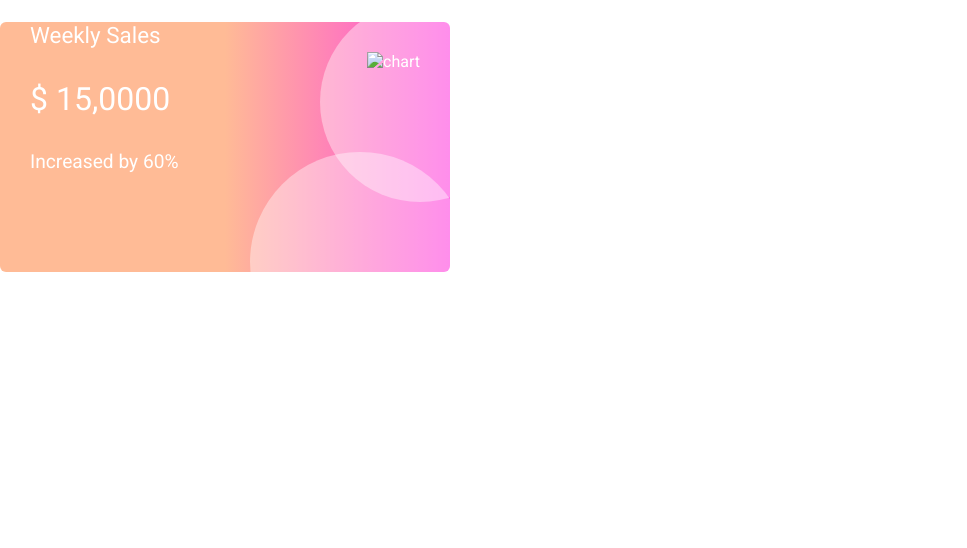
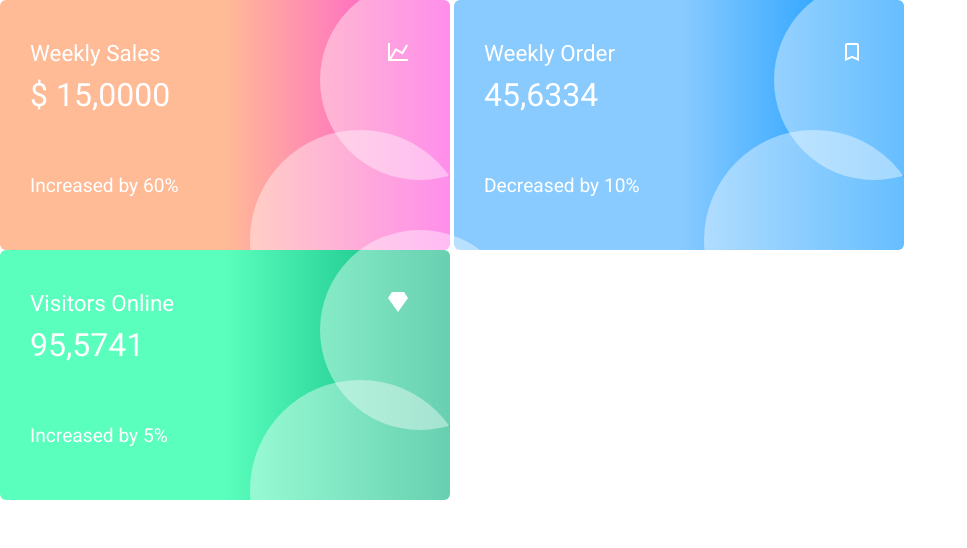
Before and after one commit to mrTorsher/Cards, a plain HTML site: page index.html in a window 1280 px wide. Shown: the whole page, without its empty margins (0-967 px from the left). Drawn offline with Linux system fonts and the light colour scheme.

Commit message:
Create cards
Done

```diff
--- a/index.html
+++ b/index.html
@@ -16,29 +16,44 @@
         </div>
         <div class="cardFooter">Increased by 60%</div>
     </div>
-    <img class="pict" src="./img/chart-line.png" alt="chart">
-
+    <svg class="pict" style="width:24px;height:24px" viewBox="0 0 24 24">
+        <path fill="currentColor" d="M16,11.78L20.24,4.45L21.97,5.45L16.74,14.5L10.23,10.75L5.46,19H22V21H2V3H4V17.54L9.5,8L16,11.78Z" />
+    </svg>
 </article>
 
-<article class="card">
+<article id="card2" class="card">
     <div class="contentBox">
         <div class="cardHeader">
-            <p></p>
+            <p>weekly order</p>
         </div>
-        <div class="cardCounter"></div>
-        <div class="cardFooter"></div>
+        <div class="cardCounter">
+            <p>45,6334</p>
+        </div>
+        <div class="cardFooter">
+            <p>Decreased by 10%</p>
+        </div>
+    </div>
+    <svg class="pict" style="width:24px;height:24px" viewBox="0 0 24 24">
+        <path fill="currentColor" d="M17,18L12,15.82L7,18V5H17M17,3H7A2,2 0 0,0 5,5V21L12,18L19,21V5C19,3.89 18.1,3 17,3Z" />
+    </svg>
+</article>
+
+<article id="card3" class="card">
+    <div class="contentBox">
+        <div class="cardHeader">
+            <p>visitors online</p>
+        </div>
+        <div class="cardCounter">
+            <p>95,5741</p>
+        </div>
+        <div class="cardFooter">
+            <p>Increased by 5%</p>
+        </div>
     </div>
 
-</article>
-
-<article class="card">
-    <div class="contentBox">
-        <div class="cardHeader">
-            <p></p>
-        </div>
-        <div class="cardCounter"></div>
-        <div class="cardFooter"></div>
-    </div>
+    <svg class="pict" style="width:24px;height:24px" viewBox="0 0 24 24">
+        <path fill="currentColor" d="M6,2L2,8L12,22L22,8L18,2H6Z" />
+    </svg>
 
 </article>
 
--- a/style.css
+++ b/style.css
@@ -2,6 +2,7 @@
 
 body{
     margin: 0;
+    padding: 0;
 }
 
 article{
@@ -12,30 +13,43 @@ article{
     border-radius: 6px;
     font-family: 'Roboto', sans-serif;
     position: relative;
+    display: inline-block;
+
 }
 
-
+p{
+    margin: 0;
+}
 
 #card1{
     background: linear-gradient(90deg, rgba(255,187,150,1) 50%, rgba(255,66,222,1) 100%);
 }
 
-.contentBox{
-    margin-left: 30px;
+#card2{
+    background: linear-gradient(90deg, rgba(138,203,255,1) 50%, rgba(0,146,255,1) 100%);
 }
+
+
+#card3{
+    background: linear-gradient(90deg, rgba(90,255,189,1) 50%, rgba(3,176,124,1) 100%);
+}
+
+
 
 .cardHeader{
     font-size: 1.4em;
     text-transform: capitalize;
+    padding: 40px 0 5px 30px;
 }
 
 .cardCounter{
     font-size: 2em;
+    padding: 5px 0 30px 30px;
 }
 
 .cardFooter{
     font-size: 1.2em;
-
+    padding: 30px 0 5px 30px;
 }
 
 .card::before{
@@ -64,6 +78,6 @@ article{
 
 .pict{
     position: absolute;
-    top: 30px;
-    right: 30px;
+    top: 40px;
+    right: 40px;
 }
```
